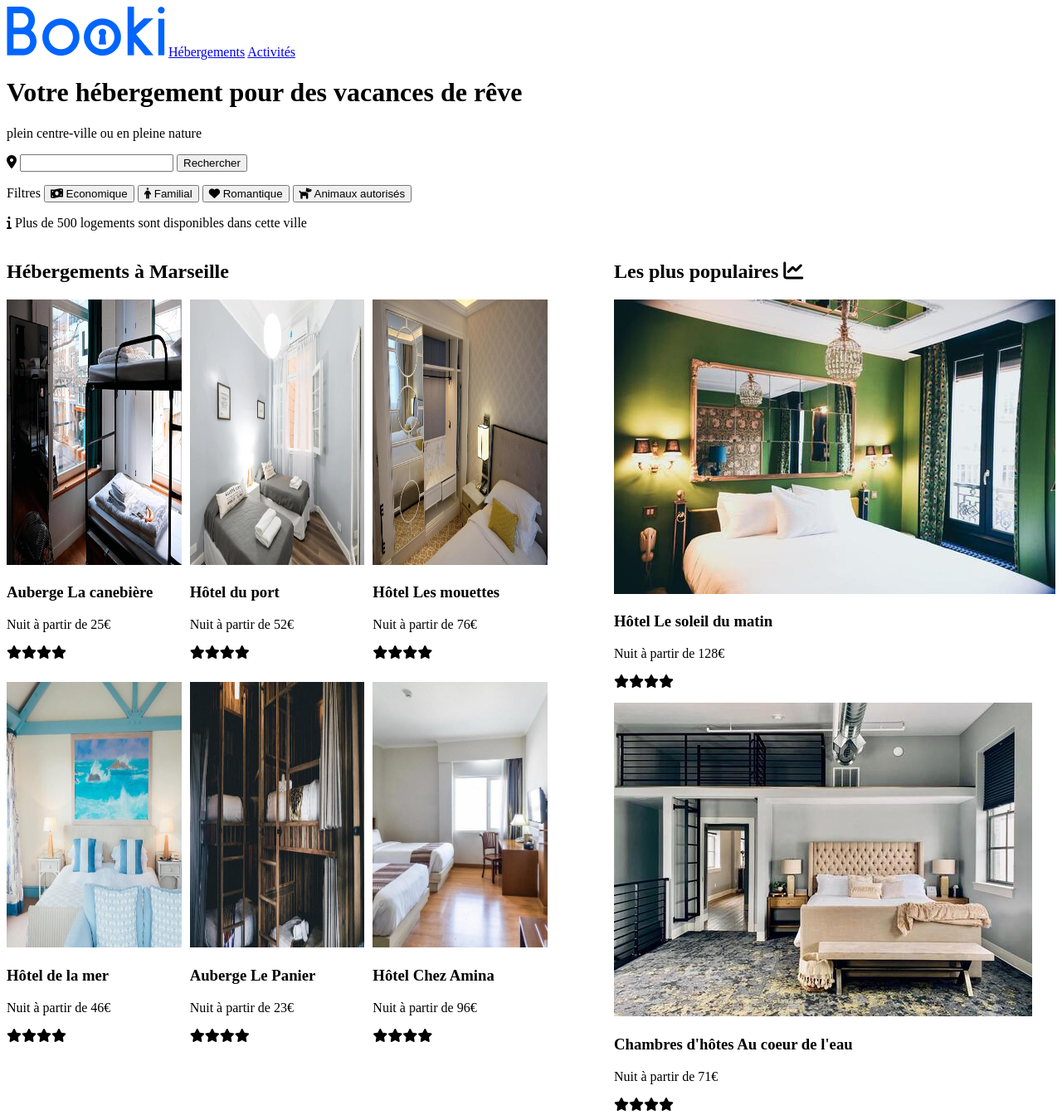
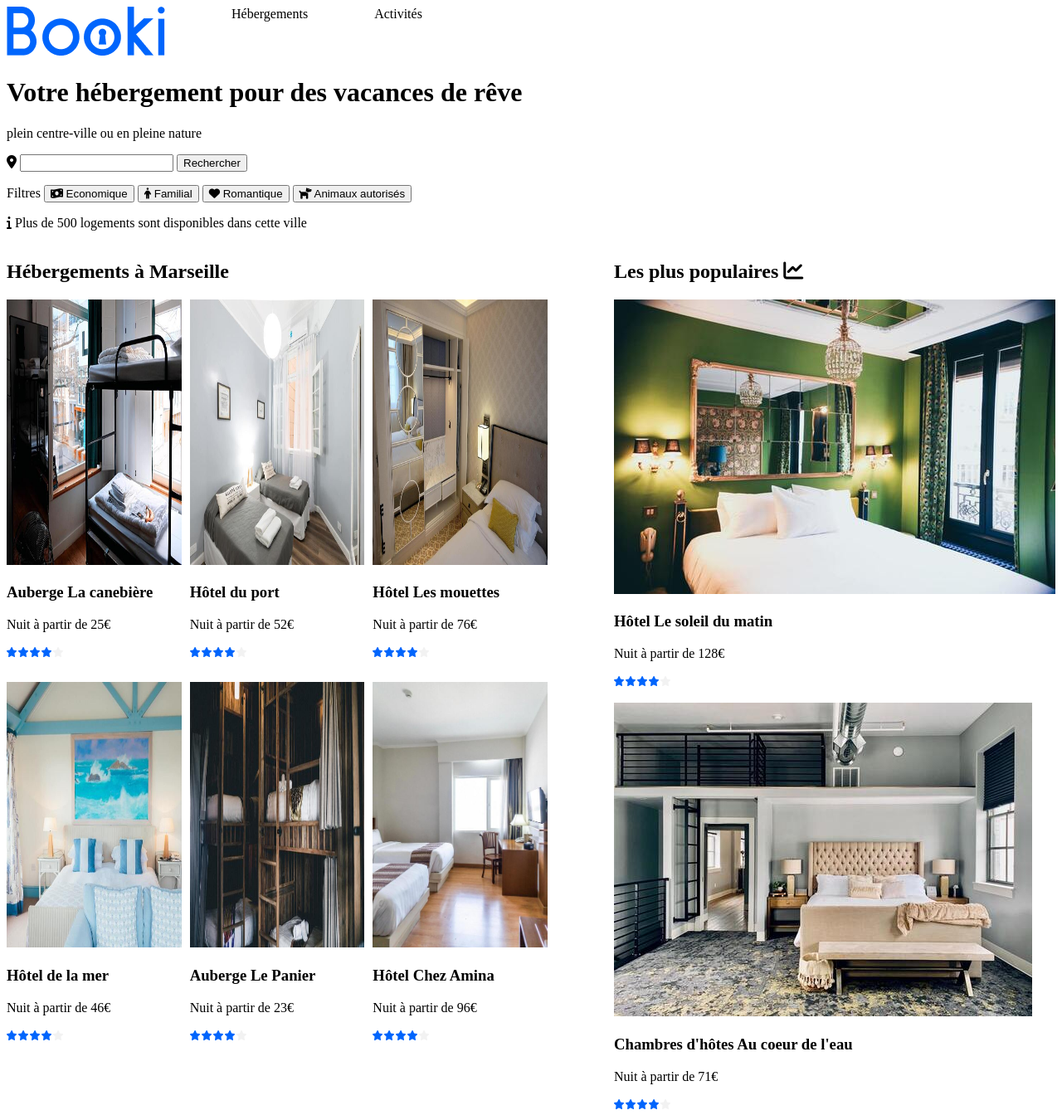
Before and after one commit to DevLG1/Projet_Booki, a plain HTML site: page index.html in a window 1280 px wide. Shown: the top 1344 px of the page at 83% size. Drawn offline with Linux system fonts and the light colour scheme.

Commit message:
mise à jour commentaires et logo étoiles

```diff
--- a/CSS/index.css
+++ b/CSS/index.css
@@ -1,3 +1,22 @@
+nav
+{
+    display: flex;
+    flex-direction: row;
+    gap: 5em;
+}
+a{
+    color: black;
+    text-decoration:none;
+}
+a:hover{
+    color: #0065FC ;
+}
+header
+{
+    display: flex;
+    flex-direction: row;
+    gap: 5em;
+}
 footer
 {
     display: flex;
--- a/index.html
+++ b/index.html
@@ -13,8 +13,10 @@
 
 <body>
     <header>
+        <div>
+            <img src="images/logo/Booki.png" alt="Booki" >
+        </div>
         <nav>
-             <img src="images/logo/Booki.png" alt="Booki" >
              <a href="Hebergements.html">Hébergements</a>
              <a href="Activites.html">Activités</a>
         </nav>
@@ -52,7 +54,7 @@
                         <div class="card-section-body">
                             <h3 class="card-section-title">Auberge La canebière</h3>
                             <p class="card-section-text">Nuit à partir de 25€</p>
-                            <p class="card-section-star"><i class="fa-solid fa-star"></i><i class="fa-solid fa-star"></i><i class="fa-solid fa-star"></i><i class="fa-solid fa-star"></i></p>
+                            <p class="card-section-star"><img src="images/logo/Stars.png" alt="etoiles 4/5"></p>
                         </div>
                     </article>
                     <article class="card-section">
@@ -62,7 +64,7 @@
                         <div class="card-section-body">
                          <h3 class="card-section-title">Hôtel du port</h3>
                          <p class="card-section-text">Nuit à partir de 52€</p>
-                         <p class="card-section-star"><i class="fa-solid fa-star"></i><i class="fa-solid fa-star"></i><i class="fa-solid fa-star"></i><i class="fa-solid fa-star"></i></p>
+                         <p class="card-section-star"><img src="images/logo/Stars.png" alt="etoiles 4/5"></p>
                         </div>
                     </article>
                     <article class="card-section">
@@ -72,7 +74,7 @@
                         <div class="card-section-body">
                             <h3 class="card-section-title">Hôtel Les mouettes</h3>
                             <p class="card-section-text">Nuit à partir de 76€</p>
-                            <p class="card-section-star"><i class="fa-solid fa-star"></i><i class="fa-solid fa-star"></i><i class="fa-solid fa-star"></i><i class="fa-solid fa-star"></i></p>
+                            <p class="card-section-star"><img src="images/logo/Stars.png" alt="etoiles 4/5"></p>
                         </div>
                     </article>
                     <article class="card-section">
@@ -82,7 +84,7 @@
                         <div class="card-section-body">
                             <h3 class="card-section-title">Hôtel de la mer</h3>
                             <p class="card-section-text">Nuit à partir de 46€</p>
-                            <p class="card-section-star"><i class="fa-solid fa-star"></i><i class="fa-solid fa-star"></i><i class="fa-solid fa-star"></i><i class="fa-solid fa-star"></i></p>
+                            <p class="card-section-star"><img src="images/logo/Stars.png" alt="etoiles 4/5"></p>
                         </div>
                     </article>
                     <article class="card-section">
@@ -91,7 +93,7 @@
                         <div class="card-section-body">
                             <h3 class="card-section-title">Auberge Le Panier</h3>
                             <p class="card-section-text">Nuit à partir de 23€</p>
-                            <p class="card-section-star"><i class="fa-solid fa-star"></i><i class="fa-solid fa-star"></i><i class="fa-solid fa-star"></i><i class="fa-solid fa-star"></i></p>
+                            <p class="card-section-star"><img src="images/logo/Stars.png" alt="etoiles 4/5"></p>
                         </div>
                     </article>
                     <article class="card-section">
@@ -100,7 +102,7 @@
                         <div class="card-section-body">
                             <h3 class="card-section-title">Hôtel Chez Amina</h3>
                             <p class="card-section-text">Nuit à partir de 96€</p>
-                            <p class="card-section-star"><i class="fa-solid fa-star"></i><i class="fa-solid fa-star"></i><i class="fa-solid fa-star"></i><i class="fa-solid fa-star"></i></p>
+                            <p class="card-section-star"><img src="images/logo/Stars.png" alt="etoiles 4/5"></p>
                         </div>
                     </article>
                 </section>
@@ -115,7 +117,7 @@
                         <div class="card-aside-body">
                             <h3 class="card-aside-title">Hôtel Le soleil du matin</h3>
                             <p class="card-aside-text">Nuit à partir de 128€</p>
-                            <p class="card-aside-star"><i class="fa-solid fa-star"></i><i class="fa-solid fa-star"></i><i class="fa-solid fa-star"></i><i class="fa-solid fa-star"></i></p>
+                            <p class="card-aside-star"><img src="images/logo/Stars.png" alt="etoiles 4/5"></p>
                         </div>
                     </article>
                     <article class="card-aside">
@@ -124,7 +126,7 @@
                         <div class="card-aside-body">
                             <h3 class="card-aside-title">Chambres d'hôtes Au coeur de l'eau</h3>
                             <p class="card-aside-text">Nuit à partir de 71€</p>
-                            <p class="card-aside-star"><i class="fa-solid fa-star"></i><i class="fa-solid fa-star"></i><i class="fa-solid fa-star"></i><i class="fa-solid fa-star"></i></p>
+                            <p class="card-aside-star"><img src="images/logo/Stars.png" alt="etoiles 4/5"></p>
                         </div>
                     </article>
                     <article class="card-aside">
@@ -133,7 +135,7 @@
                         <div class="card-aside-body">
                             <h3 class="card-aside-title">Hôtel Bleu et Blanc</h3>
                             <p class="card-aside-text">Nuit à partir de 68€</p>
-                            <p class="card-aside-star"><i class="fa-solid fa-star"></i><i class="fa-solid fa-star"></i><i class="fa-solid fa-star"></i><i class="fa-solid fa-star"></i></p>
+                            <p class="card-aside-star"><img src="images/logo/Stars.png" alt="etoiles 4/5"></p>
                         </div>
                     </article>
                 </aside>
```
Also changed, not shown: images/logo/Stars.png (added).
